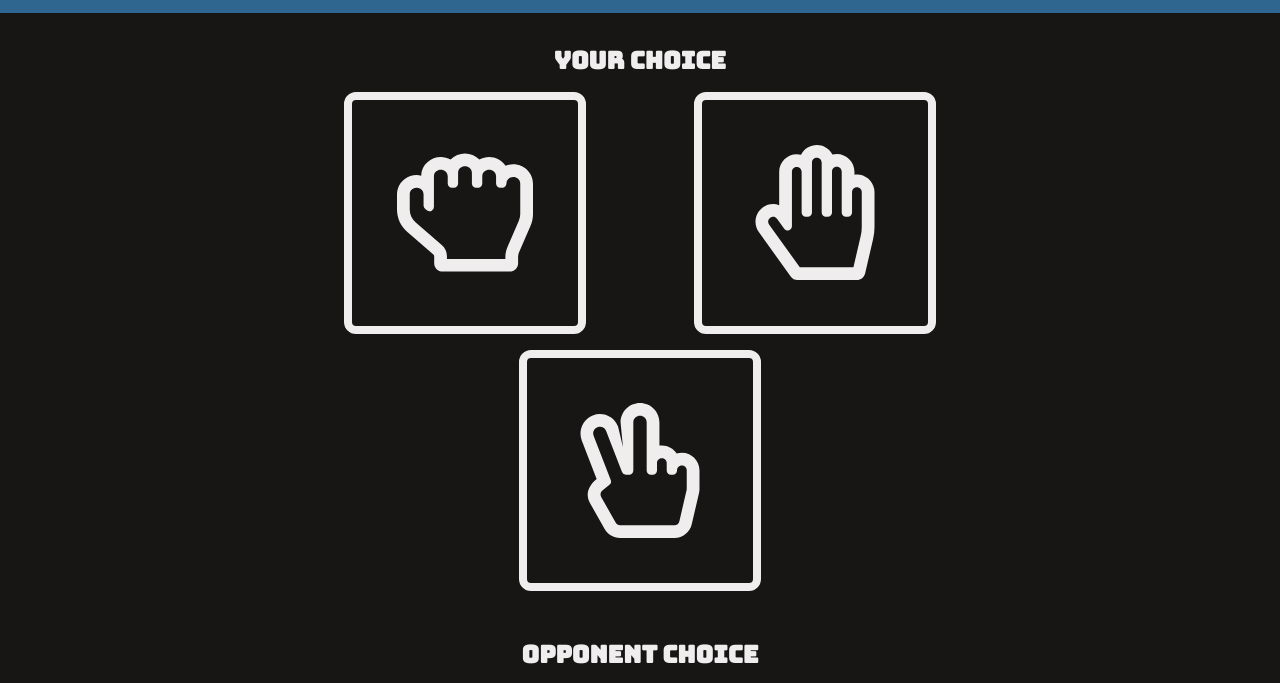
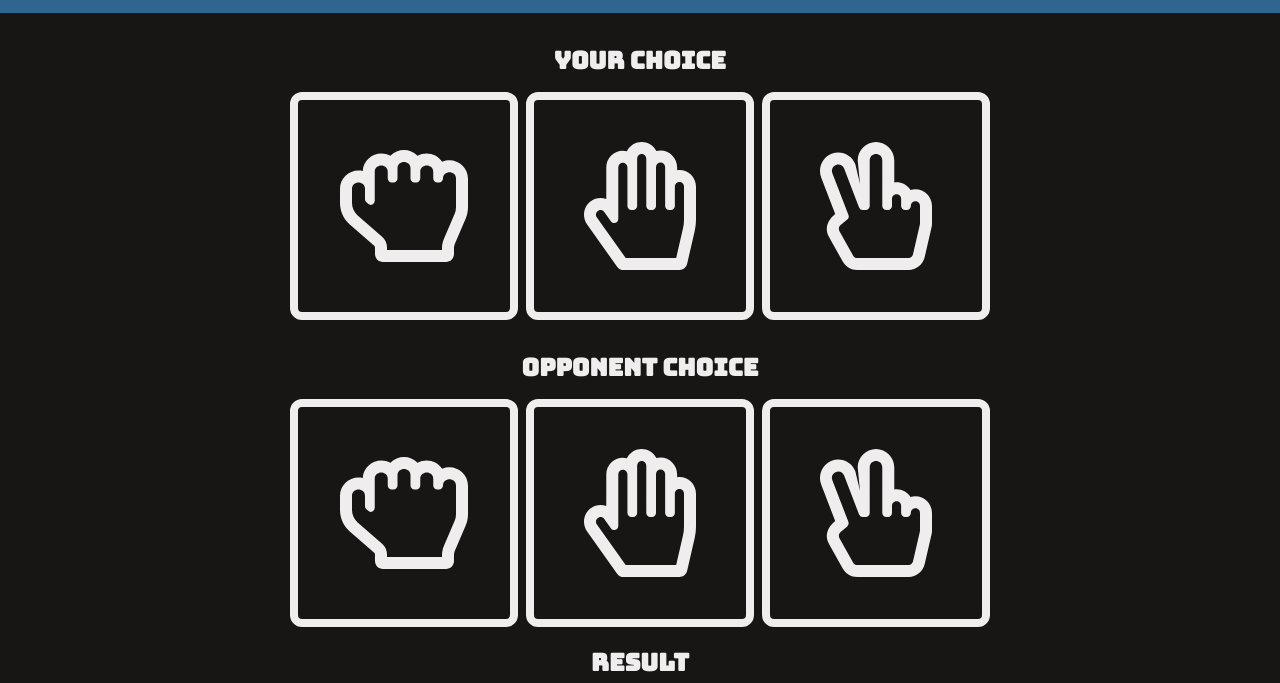
Before and after one commit to Yushenggg/rps-page, a plain HTML site: page index.html in a window 1280 px wide. Shown: the part 67-750 px from the top of the page. Drawn offline with Linux system fonts and the light colour scheme.

Commit message:
Fixed Styling Issues on Desktop

```diff
--- a/style.css
+++ b/style.css
@@ -41,21 +41,19 @@ body{
     display: flex;
     flex: 0 1 auto;
     justify-content:space-around;
-
+    gap: 8px;
     flex-wrap: wrap;
     max-width: 700px;
 }
 .humanChoice li, .computerChoice li{
     list-style-type: none;
-    min-width: 120px;
     display: flex;
     justify-content: center;
     align-items: center;
     border: 8px solid #F0EDEE;
     border-radius: 12px;
     aspect-ratio: 1/1;
-    min-width: 120px;
-    margin-bottom: 16px;
+    flex:1 1 0;
 }
 .humanChoice li:hover{
     border:8px solid #1C7C54;
```
